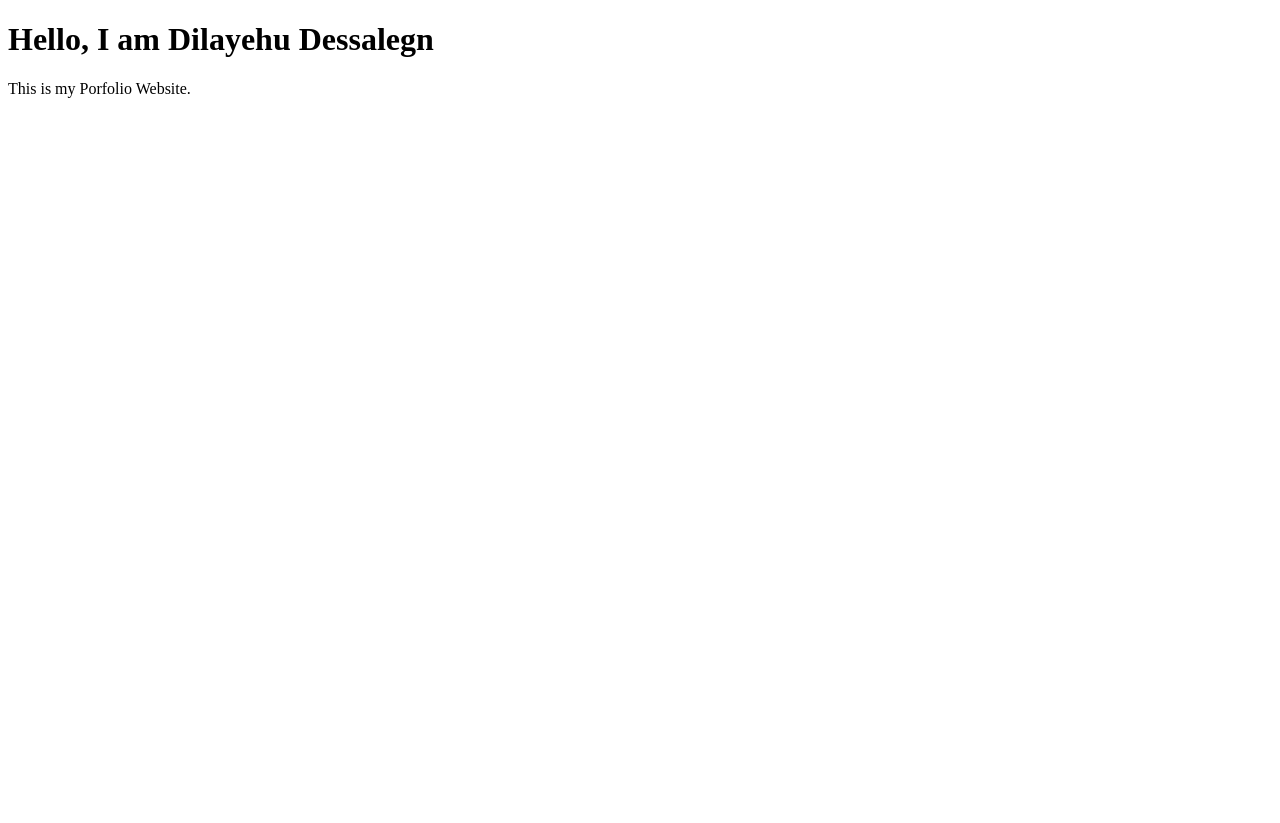
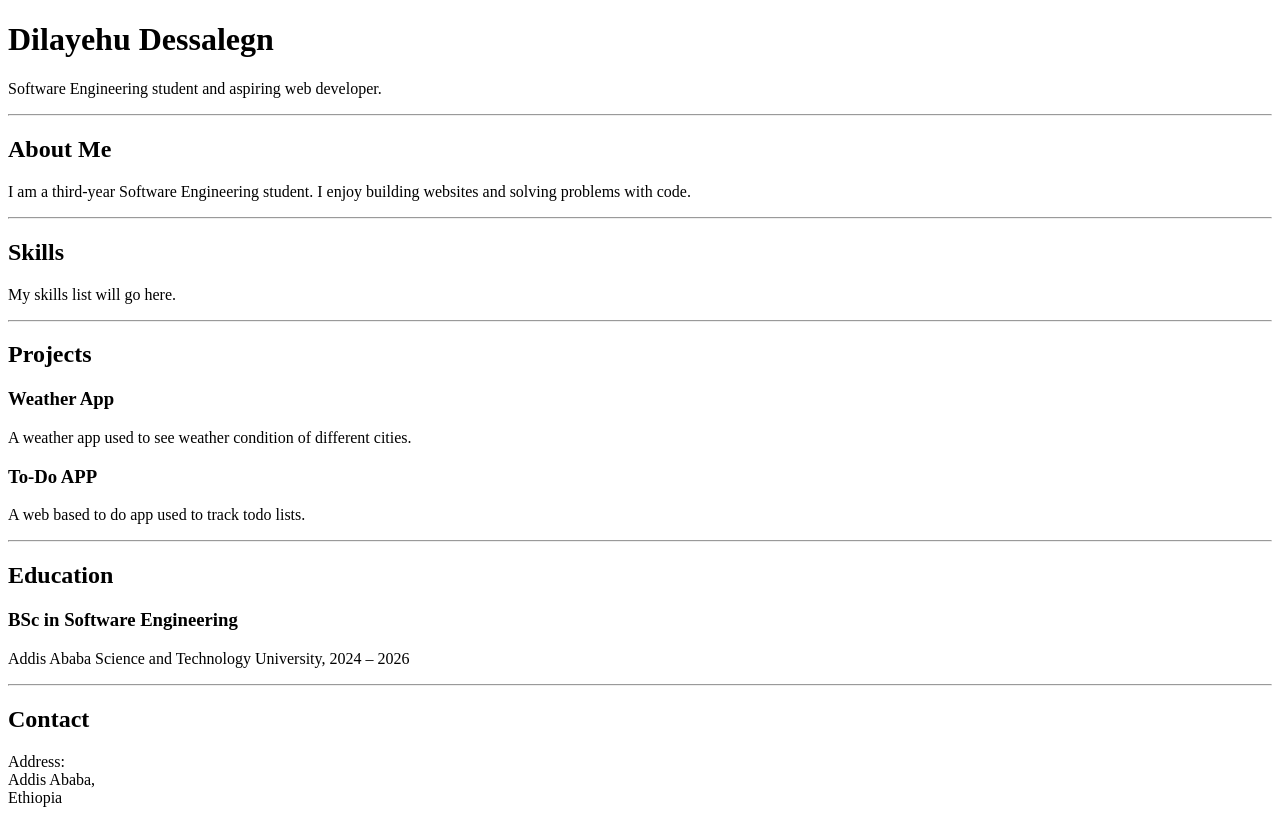
Before and after one commit to devdle/Internet-Programming-Portfolio, a plain HTML site: page index.html in a window 1280 px wide. Before the commit the page ends 800 px from the top, so only its background shows below. Drawn offline with Linux system fonts and the light colour scheme.

Commit message:
Lab 2 — Headings, paragraphs, line breaks, rules

```diff
--- a/index.html
+++ b/index.html
@@ -6,7 +6,29 @@
     <title>Dilayehu Dessalegn| Portfolio</title>
   </head>
   <body>
-    <h1>Hello, I am Dilayehu Dessalegn</h1>
-    <p>This is my Porfolio Website.</p>
+    <h1>Dilayehu Dessalegn</h1>
+    <p>Software Engineering student and aspiring web developer.</p>
+    <hr />
+    <h2>About Me</h2>
+    <p>
+      I am a third-year Software Engineering student. I enjoy building websites
+      and solving problems with code.
+    </p>
+    <hr />
+    <h2>Skills</h2>
+    <p>My skills list will go here.</p>
+    <hr />
+    <h2>Projects</h2>
+    <h3>Weather App</h3>
+    <p>A weather app used to see weather condition of different cities.</p>
+    <h3>To-Do APP</h3>
+    <p>A web based to do app used to track todo lists.</p>
+    <hr />
+    <h2>Education</h2>
+    <h3>BSc in Software Engineering</h3>
+    <p>Addis Ababa Science and Technology University, 2024 – 2026</p>
+    <hr />
+    <h2>Contact</h2>
+    <p>Address:<br />Addis Ababa,<br />Ethiopia</p>
   </body>
 </html>
```
